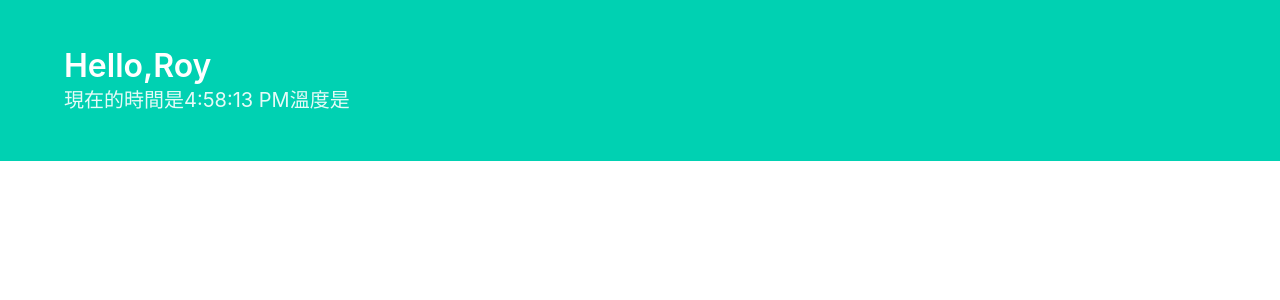
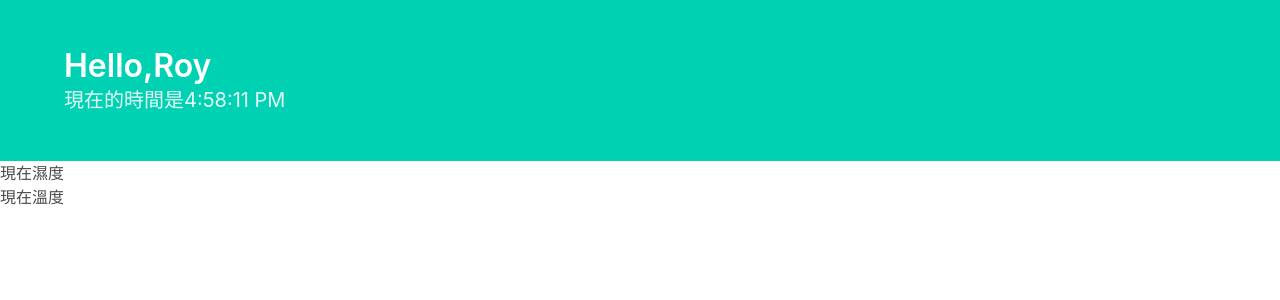
Before and after one commit to RoyJian/DHT-frontend, a React (Create React App) app: page / in a window 1280 px wide. Shown: the top 300 px of the page. Built offline with nearby package versions, Linux system fonts and the light colour scheme; no server answers.

Commit message:
加入溫、濕度更新

```diff
--- a/src/App.js
+++ b/src/App.js
@@ -11,8 +11,10 @@ class App extends React.Component {
   //Component本身自我更新
   constructor(props) {
     super(props);
-    this.state = {date: new Date(),dht: [] };
+    this.state = {date: new Date(),dht:[]};
+
   }
+
 
   //加入生命週期方法
   //componentDidMount()在 component 被 render 到 DOM 之後才會執行
@@ -25,6 +27,7 @@ class App extends React.Component {
       () => this.tickToDHT(),
       5000
     );
+
   }
 
   componentWillUnmount() {
@@ -54,8 +57,22 @@ class App extends React.Component {
 
   }
 
-
+  isopen=1;
   render(){
+   if(this.isopen===1){
+    fetch('https://roy-lab.tk/apiDHT')//測試階段
+    .then((response) => {
+        console.log(response)
+        return response.json()
+        //return response.text()
+    }).then((myJson) => {
+        console.log(myJson)
+        this.setState({
+          dht: myJson
+        });
+    })
+    this.isopen=0;
+   }
     return (
       <div>
         <script crossOrigin="true" src="..."></script>
@@ -65,14 +82,14 @@ class App extends React.Component {
               <h1 className="title ">Hello,{user}</h1>
               <h2 className="subtitle  ">
                 現在的時間是{this.state.date.toLocaleTimeString()}
-                溫度是{this.state.dht["H"]}
                 {/* 呼叫上面更新的時間 */}
               </h2>
             </div>
           </div>
         </section>
         <div>
-          {/* <p>{this.x}</p> */}
+          <p>現在濕度{this.state.dht["T"]} </p>
+          <p>現在溫度{this.state.dht["H"]} </p>
         </div>
       </div>
     );
--- a/src/index.js
+++ b/src/index.js
@@ -6,6 +6,7 @@ import 'bulma/css/bulma.css'
 //import registerServiceWorker from './registerServiceWorker';
 
 //https://cors-anywhere.herokuapp.com/roy-lab.tk/apiDHT
+
 ReactDOM.render(
   <React.StrictMode >
     <App />
```
